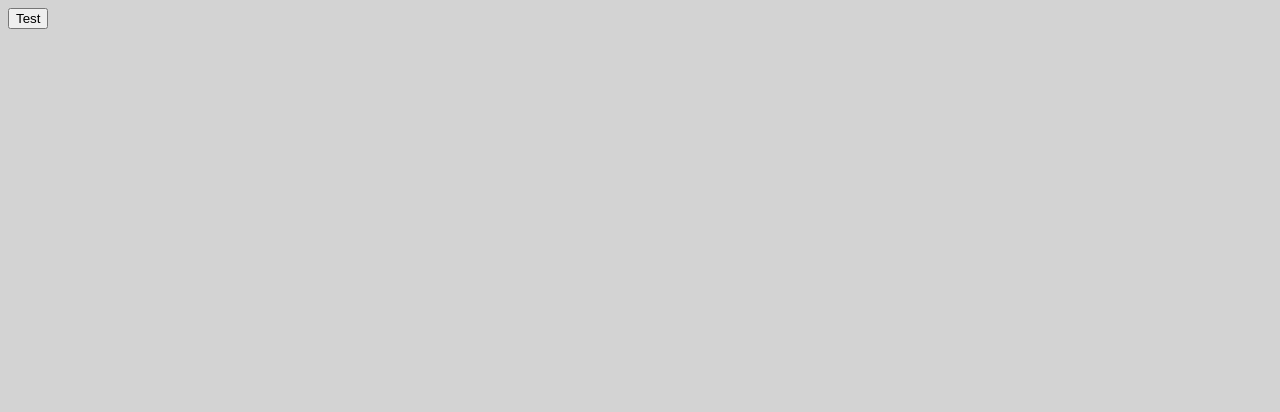
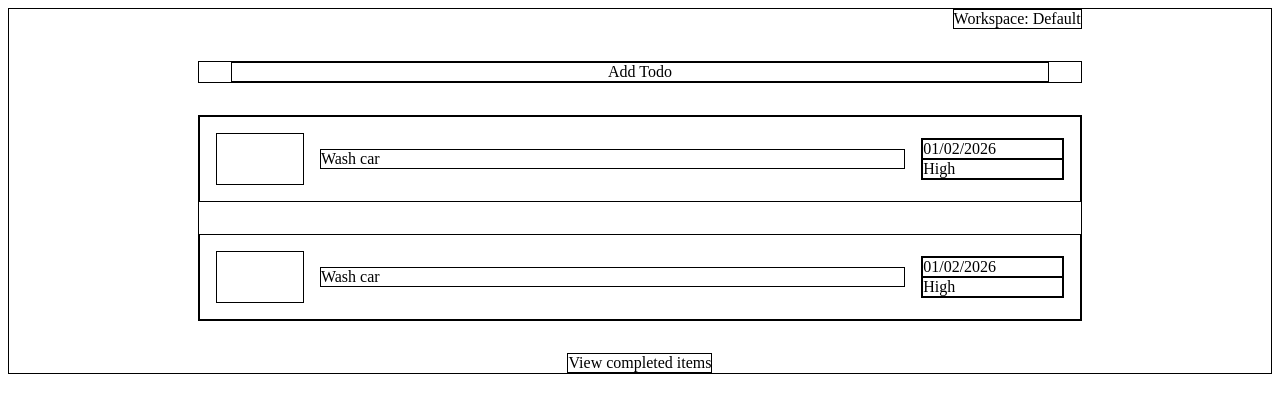
Before and after one commit to DuckerRub/Just-Todo-It, a website built with webpack: page src/index.html in a window 1280 px wide. Built offline with nearby package versions, Linux system fonts and the light colour scheme.

Commit message:
initial ui commit

```diff
--- a/src/index.html
+++ b/src/index.html
@@ -4,10 +4,58 @@
     <meta charset="UTF-8">
     <meta name="viewport" content="width=device-width, initial-scale=1.0">
     <title>Just Todo It</title>
+    <link rel="stylesheet" href="styles.css">
 </head>
 <body>
     <div class ="container">
-        <button>Test</button>
+        <!-- <button>Test</button> -->
+
+        <div class="workspace-selector">
+            Workspace: Default
+        </div>
+
+        <div class="add-todo-component-collapsed">
+            <div>Add Todo</div>
+        </div>
+        <!-- <form class="add-todo-component">
+                <input type="text" name="title" placeholder="Title" id="title" title="Title is mandatory">
+                <textarea name="description" id="description" rows="5" cols="33">
+                </textarea>
+                <input type="date" name="duedate" placeholder="Duedate" id="duedate">
+                <select name="priority" id="priority">
+                    <option value="low">Low</option>
+                    <option value="medium">Medium</option>
+                    <option value="high">High</option>
+                </select>
+                <button type="submit" id="add-todo">Add</button>
+
+        </form> -->
+
+        <div class="todo-list">
+            <div class="todo-item">
+                <div class="complete-todo-action"></div>
+                <div class="todo-title">Wash car</div>
+                <div class="sub-todo-item">
+                    <div class="todo-duedate">01/02/2026</div>
+                    <div class="todo-priority">High</div>
+                </div>
+            </div>
+
+            <div class="todo-item">
+                <div class="complete-todo-action"></div>
+                <div class="todo-title">Wash car</div>
+                <div class="sub-todo-item">
+                    <div class="todo-duedate">01/02/2026</div>
+                    <div class="todo-priority">High</div>
+                </div>
+            </div>
+
+        </div>
+
+
+
+        <div class="view-completed-items">View completed items</div>
+
     </div>
 </body>
 </html>
--- a/src/styles.css
+++ b/src/styles.css
@@ -1,3 +1,90 @@
-body {
-    background-color: lightgray;
+div {
+    border: 1px solid black;
 }
+
+.container {
+    display: grid;
+    gap: 2rem;
+    justify-content: center;
+    grid-template-columns: 70%;
+}
+
+.add-todo-component-collapsed {
+    display: flex;
+    padding: 0 2rem;
+}
+
+.add-todo-component-collapsed div {
+    width: 100%;
+    display: flex;
+    justify-content: center;
+}
+
+.add-todo-component {
+    display: grid;
+    grid-template-columns: repeat(2, 1fr);
+    /* grid-template-rows: repeat(4, 1fr);  IMPLICIT */
+    gap: 10px;
+    padding: 0 1rem;
+}
+
+.add-todo-component #title {
+    grid-column: 1/3;
+    grid-row: 1/2;
+}
+
+.add-todo-component #description {
+    grid-column: 1/2;
+    grid-row: 2/4;
+}
+
+.add-todo-component #duedate {
+    grid-column: 2/3;
+    grid-row: 2/3;
+}
+
+.add-todo-component #priority {
+    grid-column: 2/3;
+    grid-row: 3/4;
+}
+
+.add-todo-component #add-todo {
+    grid-column: 2/3;
+    grid-row: 4/5;
+}
+
+.workspace-selector{
+    justify-self: end;
+}
+
+.todo-list {
+    display: flex;
+    flex-direction: column;
+    gap: 2rem;
+}
+
+.todo-item {
+    display: flex;
+    justify-content: space-between;
+    align-items: center;
+    padding: 1rem;
+    gap: 1rem;
+}
+.complete-todo-action {
+    flex: 1 0 20px;
+    height: 50px;
+}
+
+.todo-title {
+    flex: 8 1 auto;
+}
+
+.sub-todo-item {
+    flex: 1 1 auto;
+    display: flex;
+    flex-direction: column;
+}
+
+.view-completed-items {
+    justify-self: center;
+}
```
